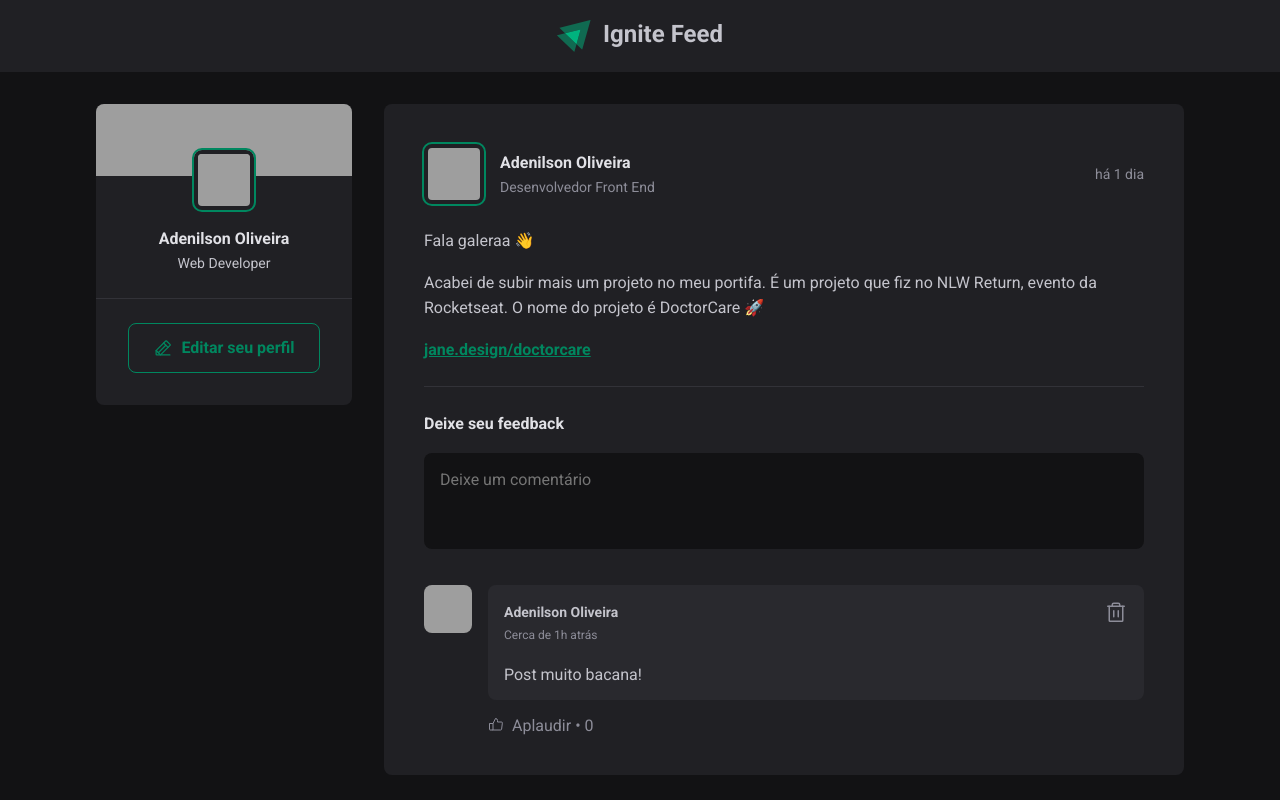
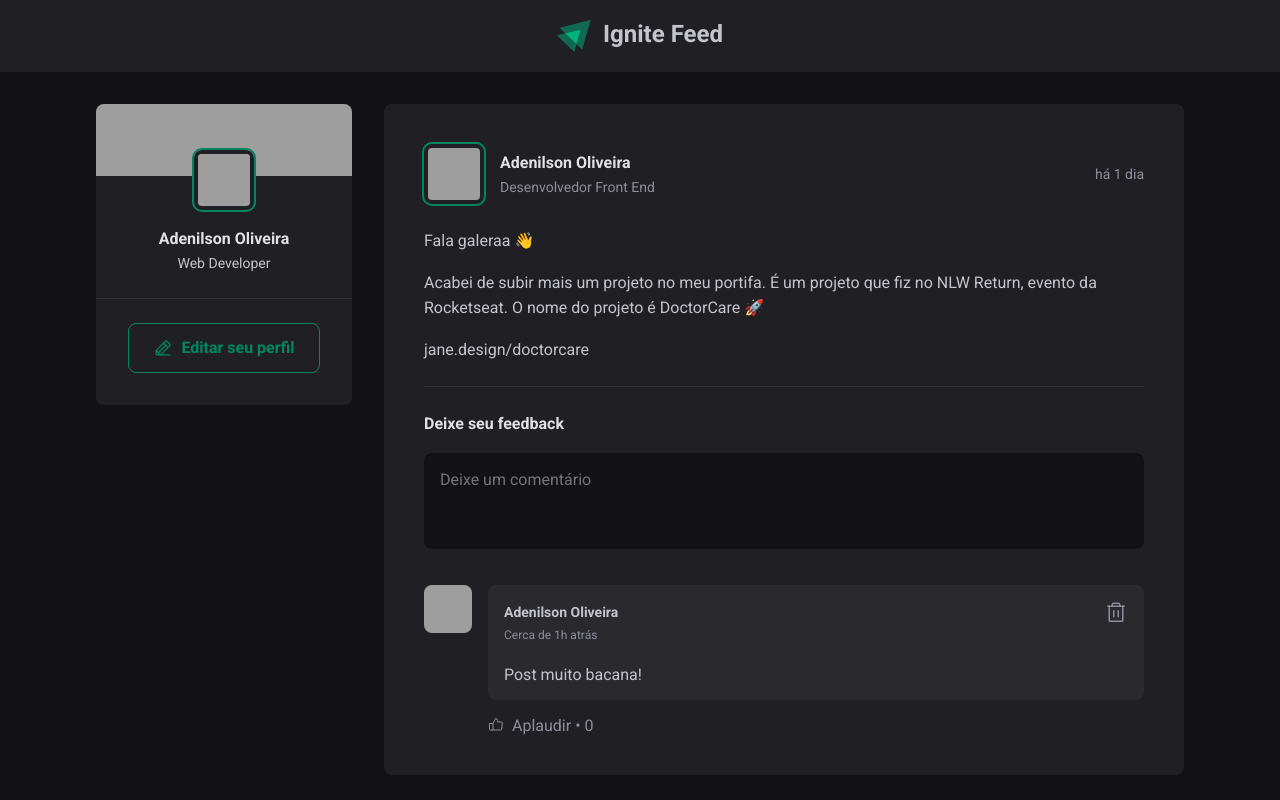
Before and after one commit to Adenilson-Oliveira/ignite-feed, a React (Vite) app: page / in a window 1280 px wide. Shown: the top 800 px of the page. Built offline with nearby package versions, Linux system fonts and the light colour scheme; grey boxes are pictures that could not be loaded.

Commit message:
Erros de tipagem corrigidos

```diff
--- a/src/App.tsx
+++ b/src/App.tsx
@@ -19,7 +19,7 @@ const posts = [
     content: [
       {type: 'paragraph', content: 'Fala galeraa 👋'},
       {type: 'paragraph', content: 'Acabei de subir mais um projeto no meu portifa. É um projeto que fiz  no NLW Return, evento da Rocketseat. O nome do projeto é DoctorCare 🚀'},
-      {type: 'link', content: 'jane.design/doctorcare'}
+      {type: 'paragraph', content: 'jane.design/doctorcare'}
     ],
     publishedAt: new Date('2022-09-27 20:00:00')
   },
@@ -33,7 +33,7 @@ const posts = [
     content: [
       {type: 'paragraph', content: 'Fala galeraa 👋'},
       {type: 'paragraph', content: 'Acabei de subir mais um projeto no meu portifa. É um projeto que fiz  no NLW Return, evento da Rocketseat. O nome do projeto é DoctorCare 🚀'},
-      {type: 'link', content: 'jane.design/doctorcare'}
+      {type: 'paragraph', content: 'jane.design/doctorcare'}
     ],
     publishedAt: new Date('2022-09-28 20:00:00')
   }
--- a/src/components/Avatar.tsx
+++ b/src/components/Avatar.tsx
@@ -1,10 +1,17 @@
 import styles from './Avatar.module.css'
 
-export const Avatar = ({hasBorder = true, src}) => {
+interface AvatarProps {
+  hasBorder?: boolean;
+  src: string;
+  alt?: string;
+}
+
+export const Avatar = ({hasBorder = true, src, alt}: AvatarProps) => {
   return (
     <img
       className={hasBorder ? styles.avatarWithBorder : styles.avatar}
       src={src}
+      alt={alt}
     />
   )
 }
--- a/src/components/Post.tsx
+++ b/src/components/Post.tsx
@@ -1,4 +1,4 @@
-import { useState } from 'react'
+import { ChangeEvent, FormEvent, useState } from 'react'
 
 import { format, formatDistanceToNow } from 'date-fns'
 import ptBR from 'date-fns/esm/locale/pt-BR'
@@ -7,9 +7,25 @@ import { Avatar } from './Avatar'
 import { Comment } from './Comment'
 import styles from './Post.module.css'
 
+interface Author {
+  name: string;
+  role: string;
+  avatarUrl: string;
+}
+
+interface Content {
+  type: string;
+  content: string
+}
+
+interface PostProps {
+  author: Author;
+  publishedAt: Date;
+  content: Content[];
+}
 
 
-export const Post = ({ author, publishedAt, content }) => {
+export const Post = ({ author, publishedAt, content }: PostProps) => {
 
   const [comments, setComments] = useState([
     'Post muito bacana!',
@@ -28,7 +44,7 @@ export const Post = ({ author, publishedAt, content }) => {
     addSuffix: true
   })
 
-  const handleCreateNewComment = () => {
+  const handleCreateNewComment = (event: FormEvent) => {
 
     event.preventDefault()
 
@@ -37,11 +53,11 @@ export const Post = ({ author, publishedAt, content }) => {
     setNewCommentText('')
   }
 
-  const handleNewCommentChange = () => {
+  const handleNewCommentChange = (event: ChangeEvent<HTMLTextAreaElement>) => {
     setNewCommentText(event.target.value)
   }
 
-  const deleteComment = (commentToDelete) => {
+  const deleteComment = (commentToDelete: string) => {
     const commentsWithoutTheCommentToDelete = comments.filter((el) =>
       el !== commentToDelete
     )
--- a/src/main.tsx
+++ b/src/main.tsx
@@ -2,9 +2,9 @@ import React from 'react'
 import ReactDOM from 'react-dom/client'
 import { App } from './App'
 
-const divRoot = document.getElementById('root')
+// const divRoot = document.getElementById('root')
 
-ReactDOM.createRoot(divRoot).render(
+ReactDOM.createRoot(document.getElementById('root')!).render(
   <React.StrictMode>
     <App />
     {/* <h1>Kaizen</h1> */}
```
Also changed, not shown: src/components/Comment.tsx (+6 -1 lines), 1 other file (tests, documents, lock files or other folders).
